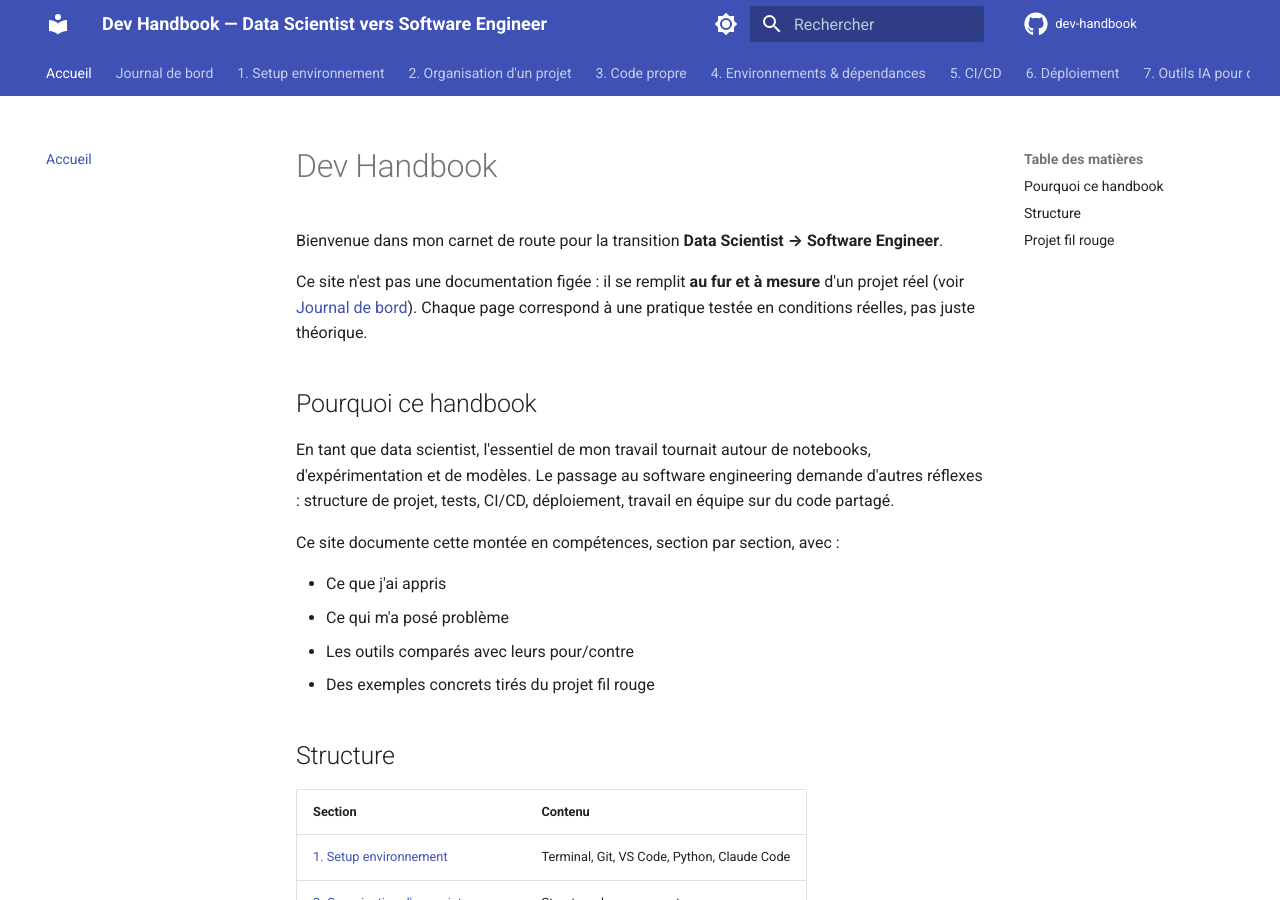
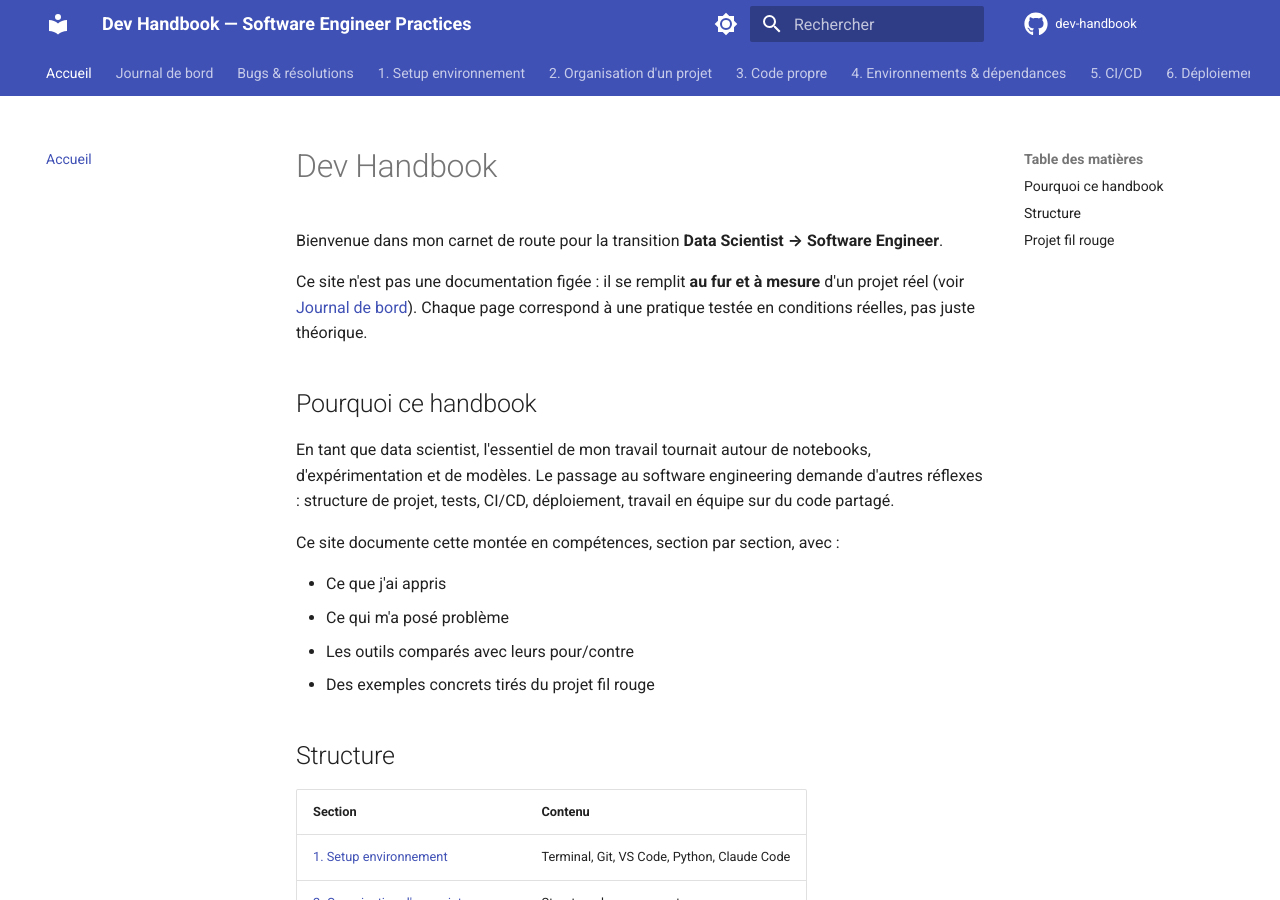
Before and after one commit to maguettemb/dev-handbook, an MkDocs documentation site: the page built from docs/index.md, in a window 1280 px wide and 900 px high. Built offline with MkDocs 1.6.1 and Material for MkDocs 9.7.7, drawn with Linux system fonts in a browser that asks for light colours; comment, search, counter and statistics services are not loaded.

Commit message:
Ajouter section troubleshooting

```diff
--- a/mkdocs.yml
+++ b/mkdocs.yml
@@ -1,7 +1,7 @@
-site_name: Dev Handbook — Data Scientist vers Software Engineer
+site_name: Dev Handbook — Software Engineer Practices
 site_description: Journal de montée en compétences et bonnes pratiques de développement logiciel
-site_author: Maguette Mbaye
-repo_url: https://github.com/TON_USER/dev-handbook
+site_author: Ndèye Maguette Mbaye
+repo_url: https://github.com/maguettemb/dev-handbook
 repo_name: dev-handbook
 
 theme:
@@ -54,6 +54,7 @@
 nav:
   - Accueil: index.md
   - Journal de bord: journal.md
+  - Bugs & résolutions: troubleshooting.md
   - 1. Setup environnement:
       - Vue d'ensemble: 01-setup/index.md
       - Terminal & shell: 01-setup/terminal.md
```
Also changed, not shown: README.md (+1 -1 lines), docs/troubleshooting.md (added).
